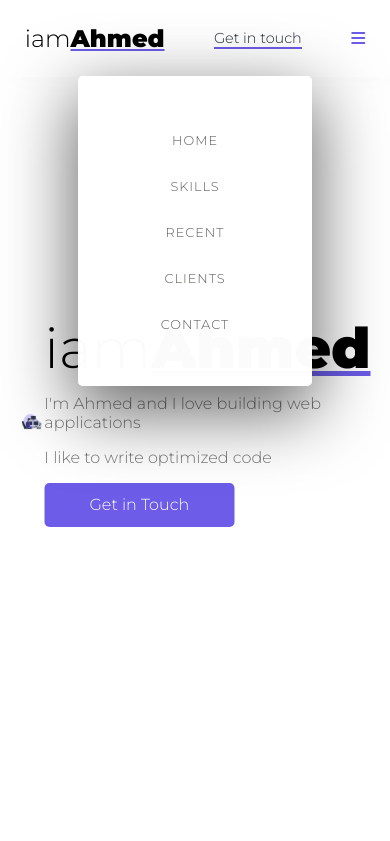
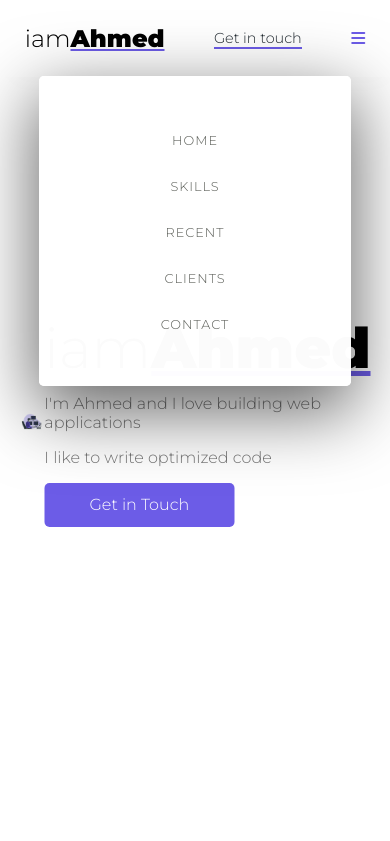
Before and after one commit to ahmadrazach/ahmadrazach.github.io, a plain HTML site: page index.html in a window 390 px wide. Shown: the top 841 px of the page. Drawn offline with Linux system fonts and the light colour scheme.

Commit message:
Update index.css

```diff
--- a/assets/css/index.css
+++ b/assets/css/index.css
@@ -107,7 +107,7 @@ nav ul li a:hover {
   .menu {
     position: absolute;
     background-color: var(--neutral-light-grayish-blue);
-    width: 60%;
+    width: 80%;
     border-radius: 5px;
     box-shadow: rgba(0, 0, 0, 0.596) 0px 22px 70px 4px;
     display: flex;
@@ -116,6 +116,8 @@ nav ul li a:hover {
     margin-top: 400px;
     padding: 40px 0;
     background-color: rgba(255, 255, 255, 0.986);
+  }
+  .menu li {
   }
   .toggle-btn {
     display: block;
```
